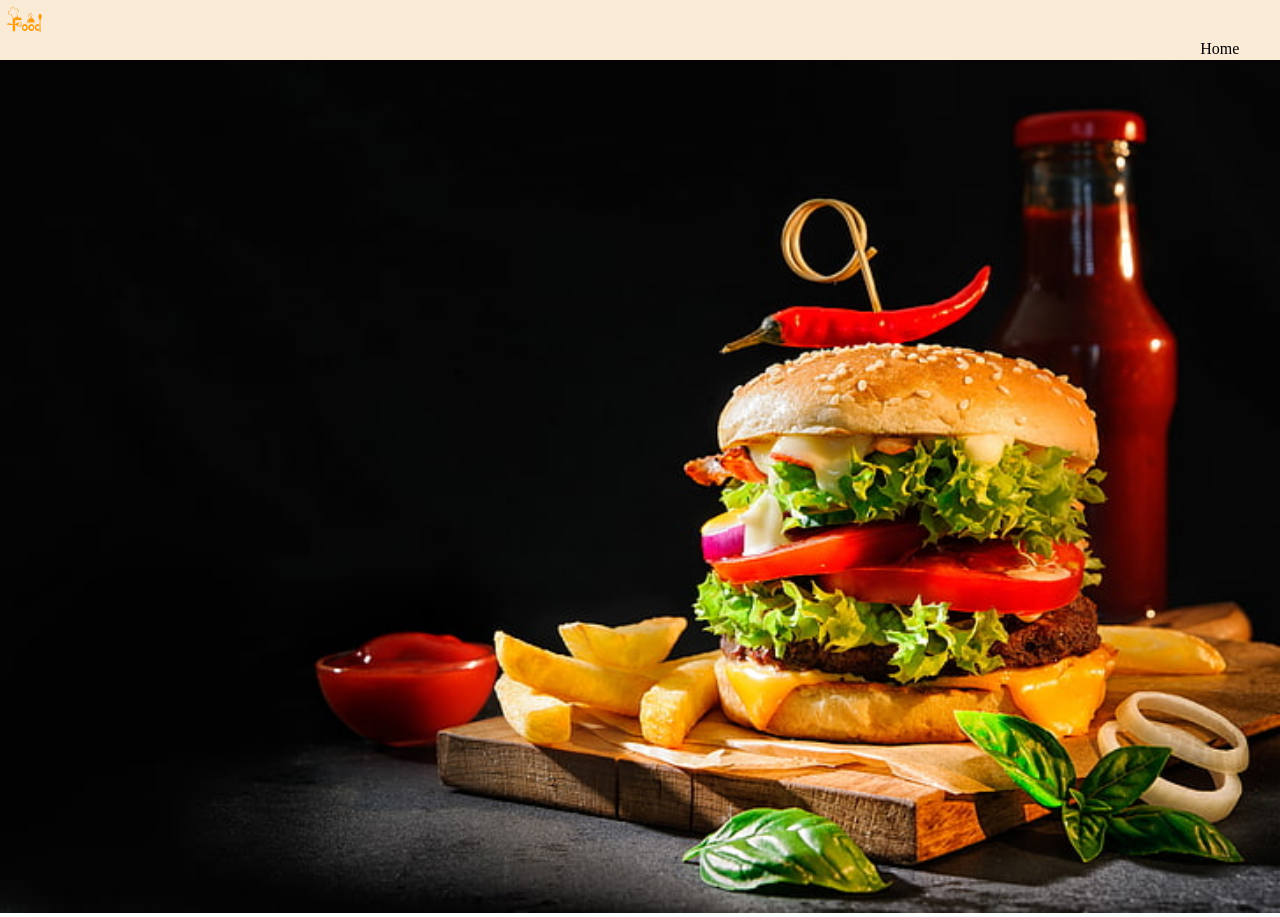
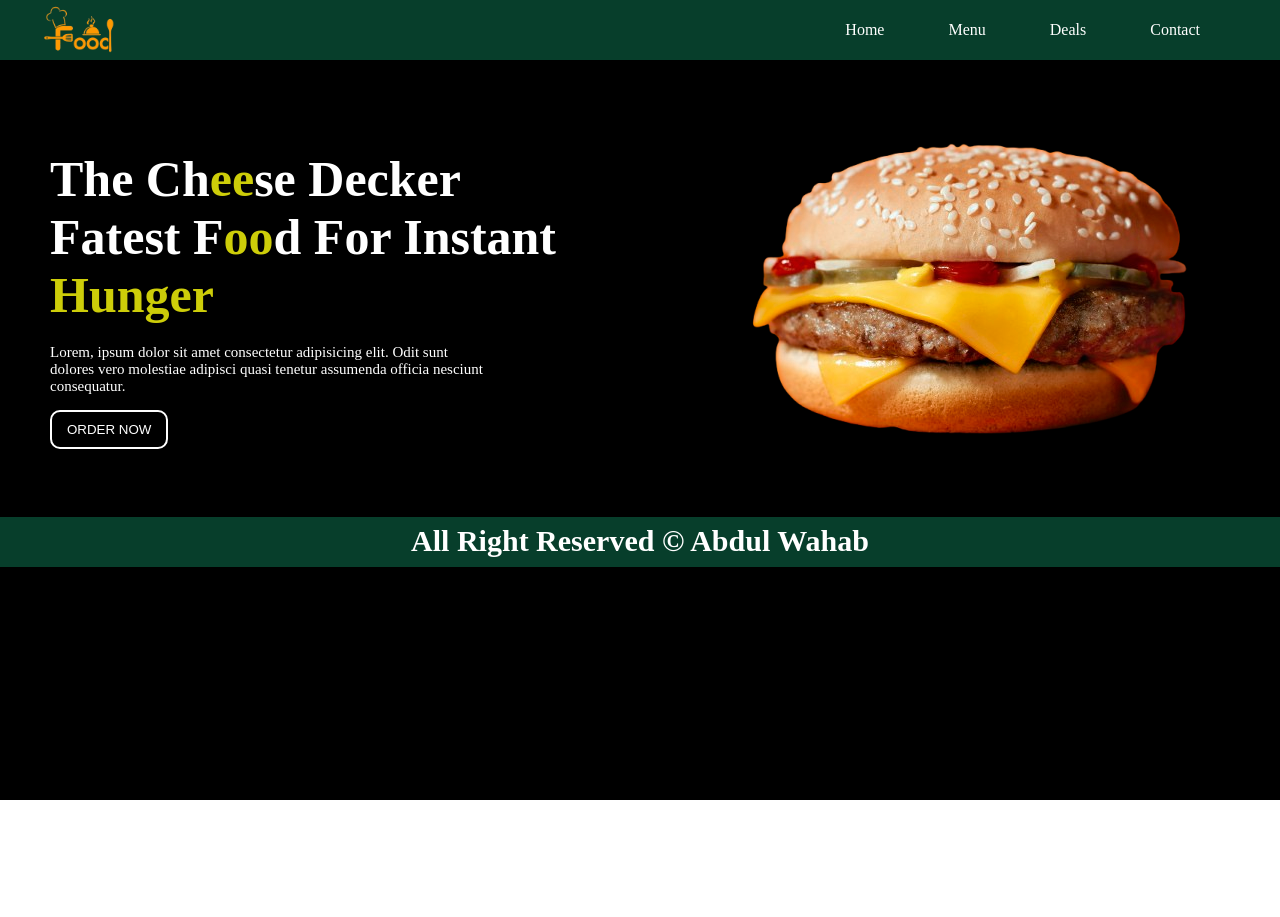
Before and after one commit to Abdul1432444/css-projects-practice, a plain HTML site: page food landing page/index.html in a window 1280 px wide. After the commit the page ends 800 px from the top, so only its background shows below. Drawn offline with Linux system fonts and the light colour scheme.

Commit message:
everything is done

```diff
--- a/food landing page/index.html
+++ b/food landing page/index.html
@@ -7,19 +7,27 @@
     <link rel="stylesheet" href="./style.css">
 <body>
     <div class="homepage">
+
         <div class="navbar">
-            <div class="logo"><span><img src="./images/logo.png" alt=""></span></div>
-            <div class="nav-menu">
+            <img src="./images/logo.png" class="logo">
+            <ul>
+                <li><a href="#">Home</a></li>
+                <li><a href="#">Menu</a></li>
+                <li><a href="#">Deals</a></li>
+                <li><a href="#">Contact</a></li>
+            </ul>
+        </div>
+         <div class="hero-content">
+             <h1>The Ch<span>ee</span>se Decker <br>Fatest F<span>oo</span>d For Instant <br>
+           <span>Hunger</span>
+        </h1>
+        <p>Lorem, ipsum dolor sit amet consectetur adipisicing elit. Odit sunt dolores vero molestiae adipisci quasi tenetur assumenda officia nesciunt consequatur.</p>
+        <button class="btn">ORDER NOW</button>
+         </div>
+         <img src="./images/hero image.png "class="hero-img" >
+         <footer><h4>All Right Reserved &copy; Abdul Wahab</h4></footer>
 
-                    <span><li>Home</li>
-                    <li>About</li>
-                    <li>Popular</li>
-                    <li>Contact</li>
-                    <li>Menu</li>
-                </span>
-            </div>
-        </div>
-        <img src="./images/hero image.jpg" alt="">
-    </div>
+
+
 </body>
 </html>
--- a/food landing page/style.css
+++ b/food landing page/style.css
@@ -8,28 +8,97 @@ body {
   height: 100%;
   width: 100%;
 }
-.homepage img {
-  height: 100%;
+.homepage {
+  height: 100vh;
   width: 100%;
-  background-size: contain;
+  background-color: black;
 }
 .navbar {
   height: 60px;
   width: 100%;
-  background-color: antiquewhite;
+  background-color: rgb(7 62 43);
+  position: fixed;
+  display: flex;
+  justify-content: space-between;
+  align-items: center;
 }
-.nav-menu {
-  display: flex;
-  justify-content: right;
+.navbar img {
+  width: 100px;
+  margin-left: 30px;
+  cursor: pointer;
+}
+.navbar ul {
+  flex: 1;
+  text-align: right;
+  margin-right: 50px;
+}
+.navbar ul li {
   list-style: none;
-
-  gap: 15px;
-  margin-right: 30px;
-  margin-bottom: 30px;
+  display: inline-block;
+  margin: 10px 30px;
 }
-.nav-menu li {
+.navbar ul li a {
+  text-decoration: none;
+  color: white;
+  position: relative;
 }
-.logo {
-  height: 40px;
-  width: 50px;
+.navbar ul li ::before {
+  content: "";
+  width: 100%;
+  height: 0px;
+  background: rgb(122, 181, 181);
+  position: absolute;
+  z-index: -1;
+  left: 0;
+  bottom: -5px;
+  border-bottom-left-radius: 8px;
+  border-bottom-right-radius: 8px;
+  transition: height 0.5s;
 }
+.navbar ul li :hover::before {
+  height: 85px;
+}
+.hero-content {
+  width: 50%;
+  margin-top: 150px;
+  margin-left: 50px;
+  float: left;
+  color: white;
+}
+.hero-content h1 {
+  font-size: 50px;
+}
+.hero-content h1 span {
+  color: rgb(205, 205, 9);
+}
+.hero-content p {
+  font-size: 15px;
+  width: 444px;
+  padding: 20px 0px 15px;
+}
+.btn {
+  padding: 10px 15px;
+  border-radius: 10px;
+  border: 2px solid white;
+  background: none;
+  color: white;
+  cursor: pointer;
+}
+.btn:hover {
+  color: rgb(0, 0, 0);
+  background-color: rgb(205, 205, 9);
+}
+.hero-img {
+  margin-top: 80px;
+  cursor: pointer;
+}
+footer {
+  height: 50px;
+  background-color: rgb(7 62 43);
+  text-align: center;
+  color: white;
+}
+footer h4 {
+  font-size: 30px;
+  padding-top: 7px;
+}
```
Also changed, not shown: food landing page/images/hero image.jpg (deleted), food landing page/images/hero image.png (added).
